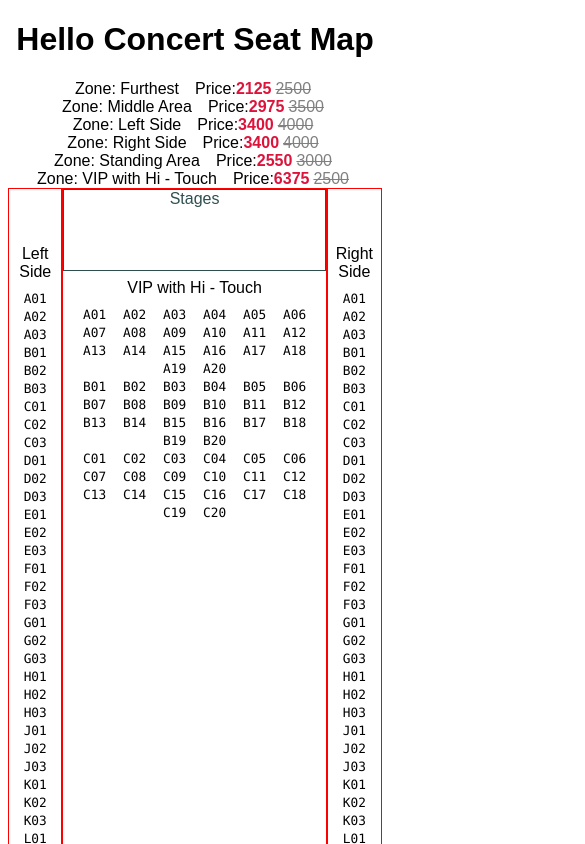
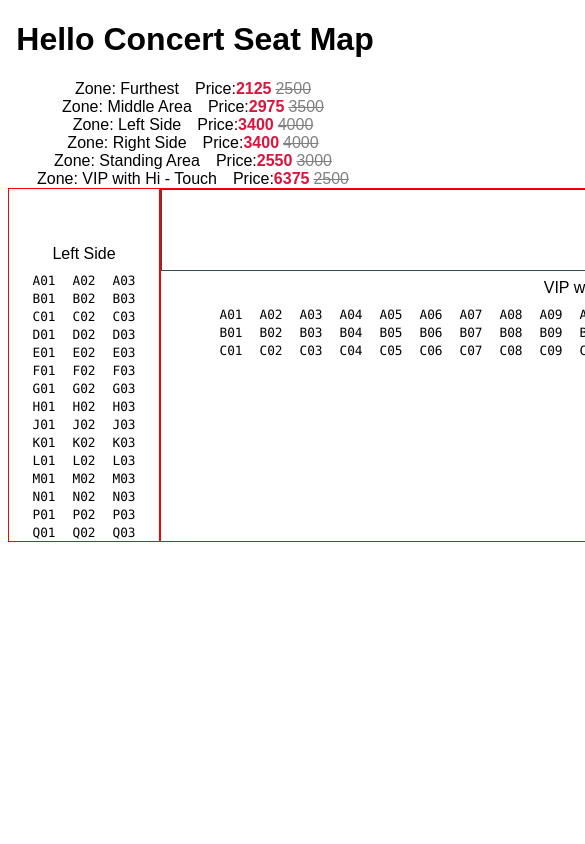
Before and after one commit to u46esp/test-refactoring-kata, a React (Create React App) app: page / in a window 390 px wide. Shown: the top 844 px of the page, 585 px wide, since content can reach past the window. Built offline with nearby package versions, Linux system fonts and the light colour scheme.

Commit message:
Fix width so it's not weird on responsive

```diff
--- a/src/styles.css
+++ b/src/styles.css
@@ -30,10 +30,12 @@
 .side {
   padding-top: 3em;
   flex: 1 5;
+  min-width: 150px;
 }
 
 .middle {
   flex: 5 1;
+  min-width: 900px;
 }
 
 .seat {
```
